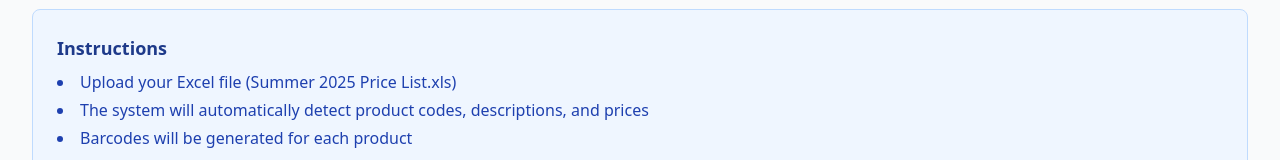
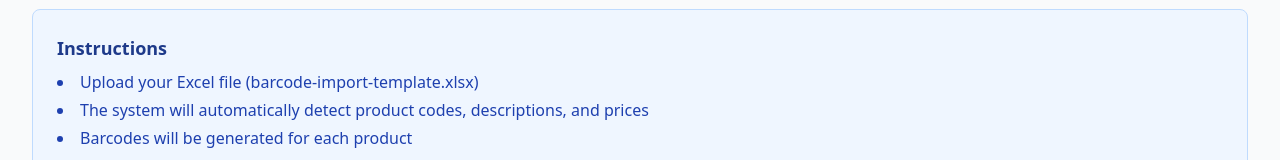
Before and after one commit to DartonStaker/barcode-label-generator, a Next.js app: page / in a window 1280 px wide. Shown: the part 287-447 px from the top of the page. Built offline with nearby package versions, Linux system fonts and the light colour scheme; no server answers; the database is empty.

Commit message:
Escape quotes for Next.js linting

```diff
--- a/app/page.tsx
+++ b/app/page.tsx
@@ -221,11 +221,11 @@ export default function Home() {
               Instructions
             </h3>
             <ul className="list-disc list-inside space-y-1 text-blue-800">
-              <li>Upload your Excel file (Summer 2025 Price List.xls)</li>
+              <li>Upload your Excel file (barcode-import-template.xlsx)</li>
               <li>The system will automatically detect product codes, descriptions, and prices</li>
               <li>Barcodes will be generated for each product</li>
               <li>Labels will match the LSA-65 template layout</li>
-              <li>Click "Print/Export PDF" to generate printable labels</li>
+              <li>Click &quot;Print/Export PDF&quot; to generate printable labels</li>
             </ul>
           </div>
         )}
--- a/components/ProductList.tsx
+++ b/components/ProductList.tsx
@@ -442,7 +442,7 @@ export default function ProductList({ products }: ProductListProps) {
               <div>Labels/Page: <strong>{labelsPerPage || maxLabelsPerPage}</strong></div>
               <div>Total Pages: <strong>{totalPages}</strong></div>
               <div>Will Generate: <strong>{actualPages} page{actualPages !== 1 ? 's' : ''}</strong></div>
-              <div>Label Size: <strong>{selectedTemplate.labelWidth}" × {selectedTemplate.labelHeight}"</strong></div>
+              <div>Label Size: <strong>{selectedTemplate.labelWidth}&quot; × {selectedTemplate.labelHeight}&quot;</strong></div>
             </div>
           </div>
         </div>
@@ -518,7 +518,7 @@ export default function ProductList({ products }: ProductListProps) {
           </button>
         </div>
             <div className="text-xs text-gray-500 italic">
-              💡 <strong>IMPORTANT:</strong> In the print dialog, set margins to "None" (or "Minimum"), scale to "100%" or "Actual size", and disable headers/footers. The browser print preview may show extra margins that won't appear in the actual print/PDF.
+              💡 <strong>IMPORTANT:</strong> In the print dialog, set margins to &quot;None&quot; (or &quot;Minimum&quot;), scale to &quot;100%&quot; or &quot;Actual size&quot;, and disable headers/footers. The browser print preview may show extra margins that won&apos;t appear in the actual print/PDF.
             </div>
       </div>
 
```
